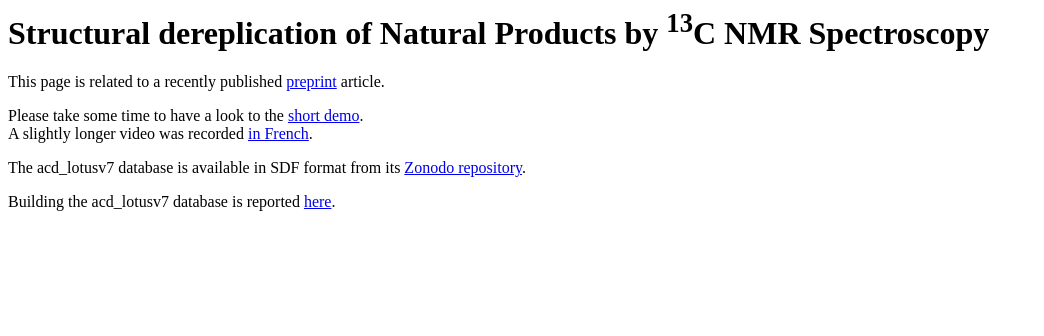
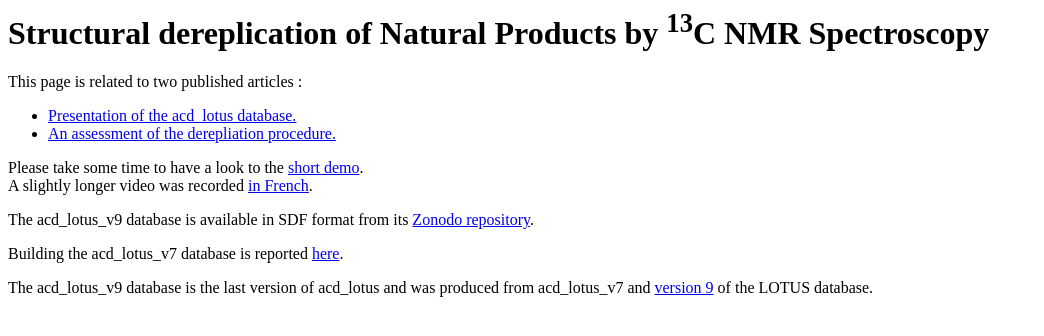
Before and after one commit to nuzillard/acd_lotus, a plain HTML site: page index.html in a window 1280 px wide. Shown: the whole page, without its empty margins (0-1044 px from the left). Drawn offline with Linux system fonts and the light colour scheme.

Commit message:
Update index.html

```diff
--- a/index.html
+++ b/index.html
@@ -9,20 +9,27 @@
 			Structural dereplication of Natural Products by <sup>13</sup>C NMR Spectroscopy
 		</h1>
 		<p>
-			This page is related to a recently published
-			<a href="https://doi.org/10.26434/chemrxiv-2022-zvjnj">preprint</a> article.
+			This page is related to two published articles :
+			<ul>
+			<li><a href="https://doi.org/10.1002/cmtd.202200054">Presentation of the acd_lotus database.</a></li>
+			<li><a href="https://doi.org/10.1002/mrc.5386">An assessment of the derepliation procedure.</a></li>
+			</ul>
 		</p>
 		<p>
 			Please take some time to have a look to the <a href="acd_lotusv7.mp4">short demo</a>.<br>
 			A slightly longer video was recorded <a href="acd_lotusv7_fr.mp4">in French</a>.
 		</p>
 		<p>
-			The acd_lotusv7 database is available in SDF format from its
-			<a href="https://zenodo.org/record/6621129">Zonodo repository</a>.
+			The acd_lotus_v9 database is available in SDF format from its
+			<a href="https://zenodo.org/record/8175939">Zonodo repository</a>.
 		</p>
 		<p>
-			Building the acd_lotusv7 database is reported
+			Building the acd_lotus_v7 database is reported
 			<a href="https://github.com/nuzillard/KnapsackSearch/tree/master/acd_lotusv7_add_on">here</a>.
+		</p>
+		<p>
+			The acd_lotus_v9 database is the last version of acd_lotus and was produced from
+			acd_lotus_v7 and <a href="https://zenodo.org/records/7085063">version 9</a> of the LOTUS database.
 		</p>
 	</body>
 </html>
```
